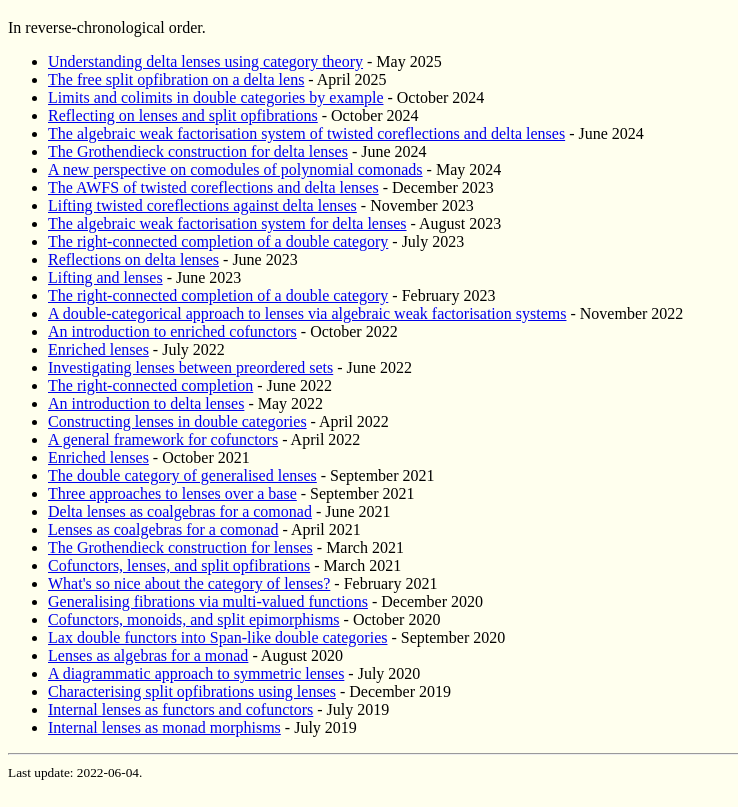
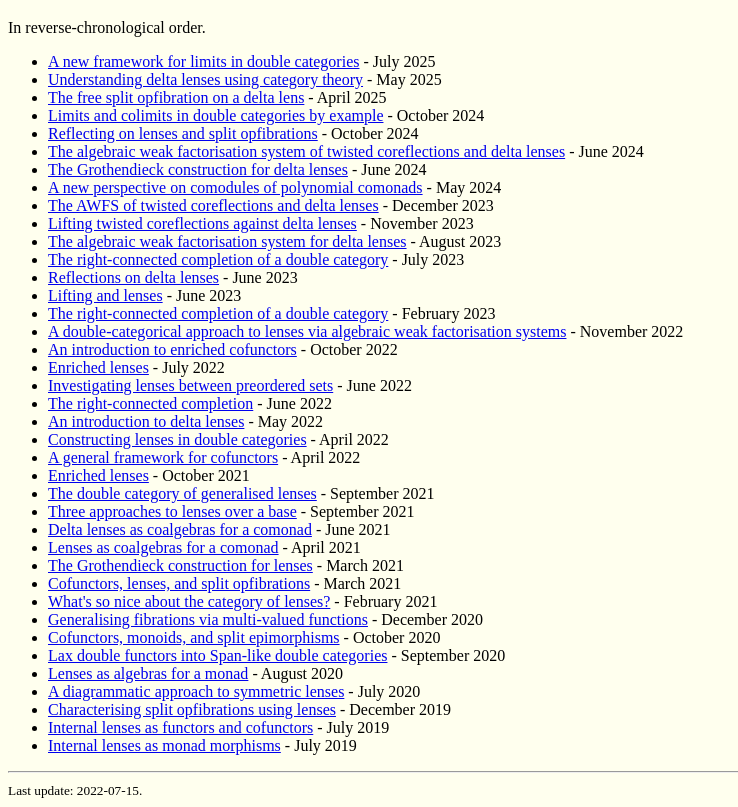
Before and after one commit to BryceClarke/talk-slides, a plain HTML site: page index.html in a window 1280 px wide. Shown: the part 61-868 px from the top of the page, without its empty margins (0-738 px from the left). Drawn offline with Linux system fonts and the light colour scheme.

Commit message:
CT2025 talk

```diff
--- a/index.html
+++ b/index.html
@@ -15,6 +15,7 @@
 In reverse-chronological order.
 
 <ul>
+<li> <a href="2025-07-CT2025.pdf">A new framework for limits in double categories</a> - July 2025</li>
 <li> <a href="2025-05-Shonan.pdf">Understanding delta lenses using category theory</a> - May 2025</li>
 <li> <a href="2025-04-TSEM.pdf">The free split opfibration on a delta lens</a> - April 2025</li>
 <li> <a href="2024-10-UCLouvain.pdf">Limits and colimits in double categories by example</a> - October 2024</li>
@@ -58,7 +59,7 @@ In reverse-chronological order.
 <hr>
 
 <small>
-Last update: 2022-06-04.
+Last update: 2022-07-15.
 </small>
 
 </body>
```
Also changed, not shown: 1 other file.
